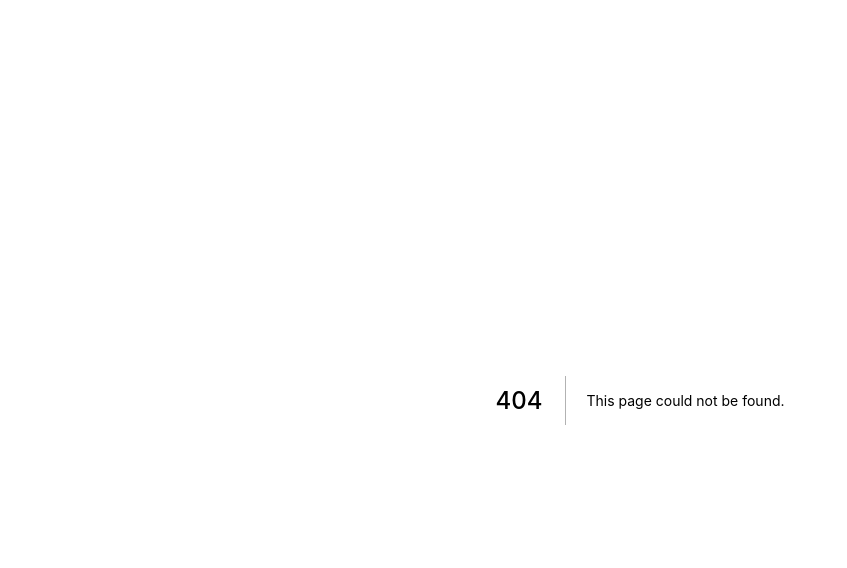
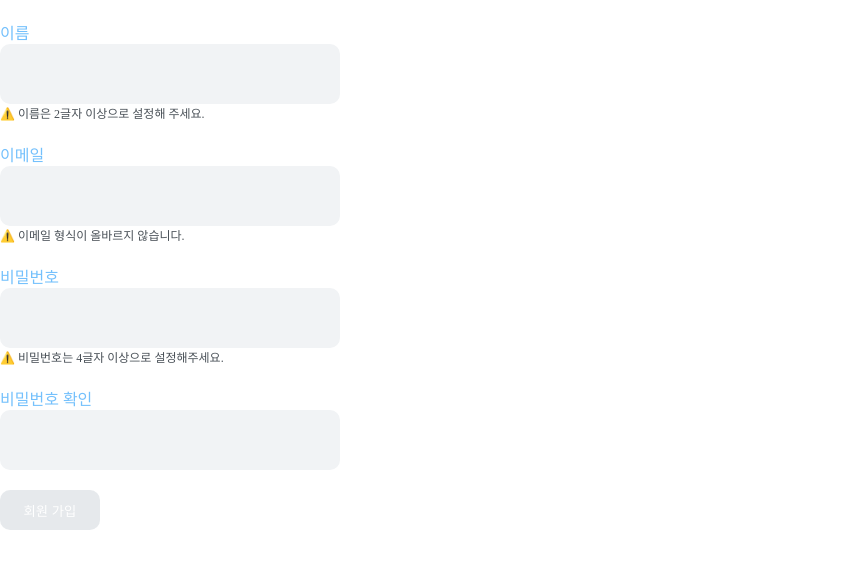
Before and after one commit to Nayeon97/migration-portfoiloProject, a Next.js app: page /register in a window 1280 px wide. Before the commit this address had no page. Shown: the top 568 px of the page, without its empty margins (0-847 px from the left). Built offline with nearby package versions, Linux system fonts and the light colour scheme.

Commit message:
#2 - [FEAT]: 회원가입 컴포넌트 추가

```diff
--- /dev/null
+++ b/components/login/Login.tsx
@@ -0,0 +1,5 @@
+const Login = () => {
+  return <div>Login</div>;
+};
+
+export default Login;
--- /dev/null
+++ b/components/register/Register.tsx
@@ -0,0 +1,100 @@
+import React, { useState } from 'react';
+import styled from 'styled-components';
+import Button from '../atoms/Button';
+import Input from '../atoms/Input';
+
+interface AccountTypes {
+  email: string;
+  password: string;
+  name: string;
+  confirmPassword: string;
+}
+
+const Register = () => {
+  const [account, setAccount] = useState<AccountTypes>({
+    email: '',
+    password: '',
+    name: '',
+    confirmPassword: '',
+  });
+
+  const validateEmail = (email: string) => {
+    const checkEmail =
+      /^(([^<>()[\]\\.,;:\s@"]+(\.[^<>()[\]\\.,;:\s@"]+)*)|(".+"))@((\[[0-9]{1,3}\.[0-9]{1,3}\.[0-9]{1,3}\.[0-9]{1,3}\])|(([a-zA-Z\-0-9]+\.)+[a-zA-Z]{2,}))$/;
+    return checkEmail.test(email);
+  };
+
+  const isNameValid = account.name.length >= 2;
+  const isEmailValid = validateEmail(account.email);
+  const isPasswordValid = account.password.length > 4;
+  const isPasswordSame = account.password == account.confirmPassword;
+
+  const isButtonActive = isEmailValid && isPasswordValid && isPasswordSame;
+
+  const onChange = (e: React.ChangeEvent<HTMLInputElement>) => {
+    const { name, value } = e.target;
+    setAccount({
+      ...account,
+      [name]: value,
+    });
+  };
+
+  const onClickSubmit = async () => {
+    console.log('submit');
+  };
+
+  return (
+    <LoginContainer>
+      <div>이름</div>
+      <Input name="name" value={account.name} onChange={onChange} type="name" />
+      {!isNameValid && <p>⚠️ 이름은 2글자 이상으로 설정해 주세요.</p>}
+      <div>이메일</div>
+      <Input
+        name="email"
+        value={account.email}
+        onChange={onChange}
+        type="email"
+      />
+      {!isEmailValid && <p>⚠️ 이메일 형식이 올바르지 않습니다.</p>}
+      <div>비밀번호</div>
+      <Input
+        name="password"
+        value={account.password}
+        onChange={onChange}
+        type="password"
+      />
+      {!isPasswordValid && <p>⚠️ 비밀번호는 4글자 이상으로 설정해주세요.</p>}
+      <div>비밀번호 확인</div>
+      <Input
+        name="confirmPassword"
+        value={account.confirmPassword}
+        onChange={onChange}
+        type="password"
+      />
+      {!isPasswordSame && <p>⚠️ 비밀번호가 일치하지 않습니다.</p>}
+      <div>
+        <Button
+          name="회원 가입"
+          disabled={!isButtonActive}
+          btnType="add"
+          onClick={onClickSubmit}
+        />
+      </div>
+    </LoginContainer>
+  );
+};
+
+export default Register;
+
+const LoginContainer = styled.div`
+  display: grid;
+
+  div {
+    color: #74c0fc;
+    margin-top: 20px;
+  }
+  p {
+    font-size: 12px;
+    color: #495057;
+  }
+`;
--- /dev/null
+++ b/pages/register.tsx
@@ -0,0 +1,7 @@
+import Register from '../components/register/Register';
+
+const register = () => {
+  return <Register />;
+};
+
+export default register;
```
